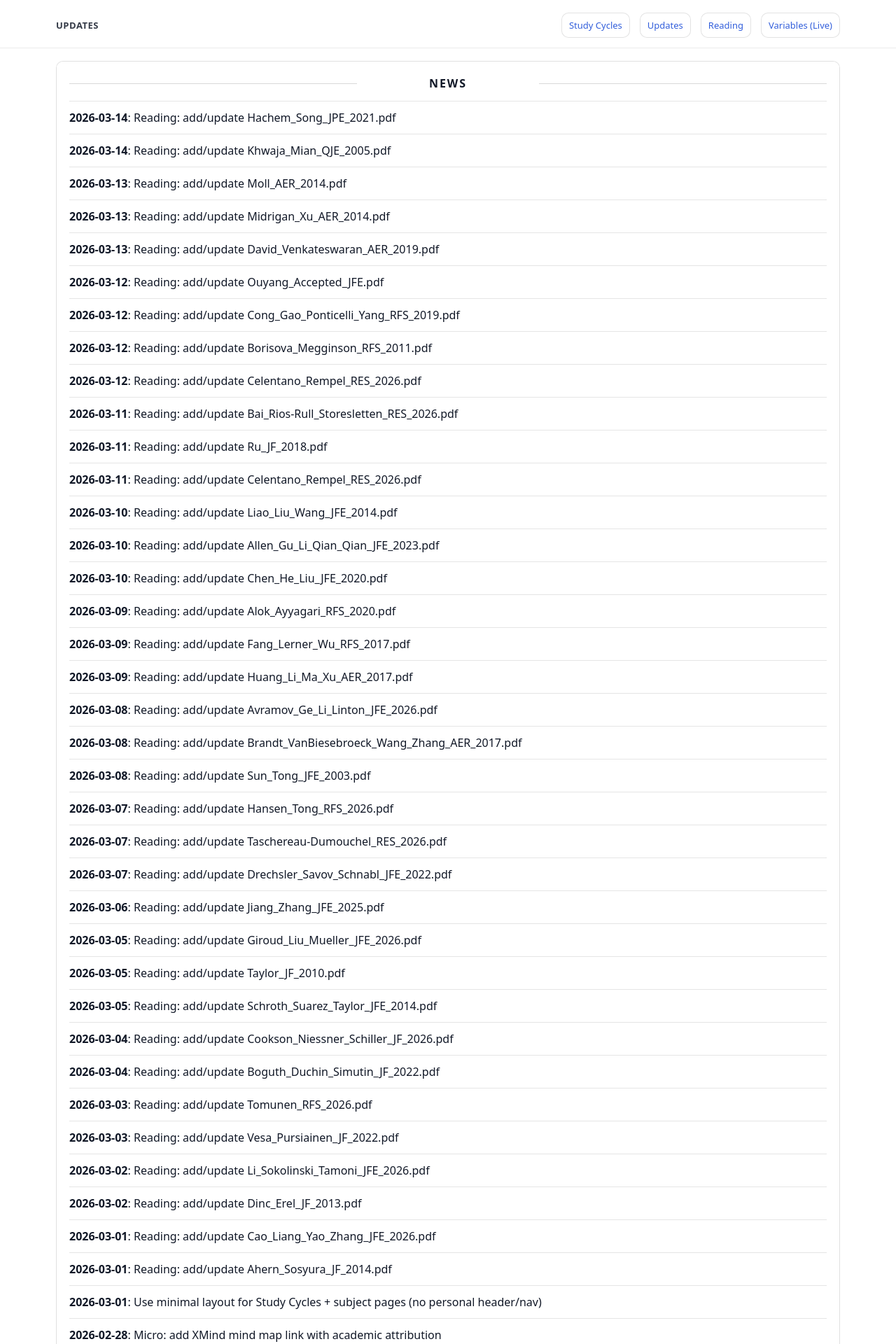
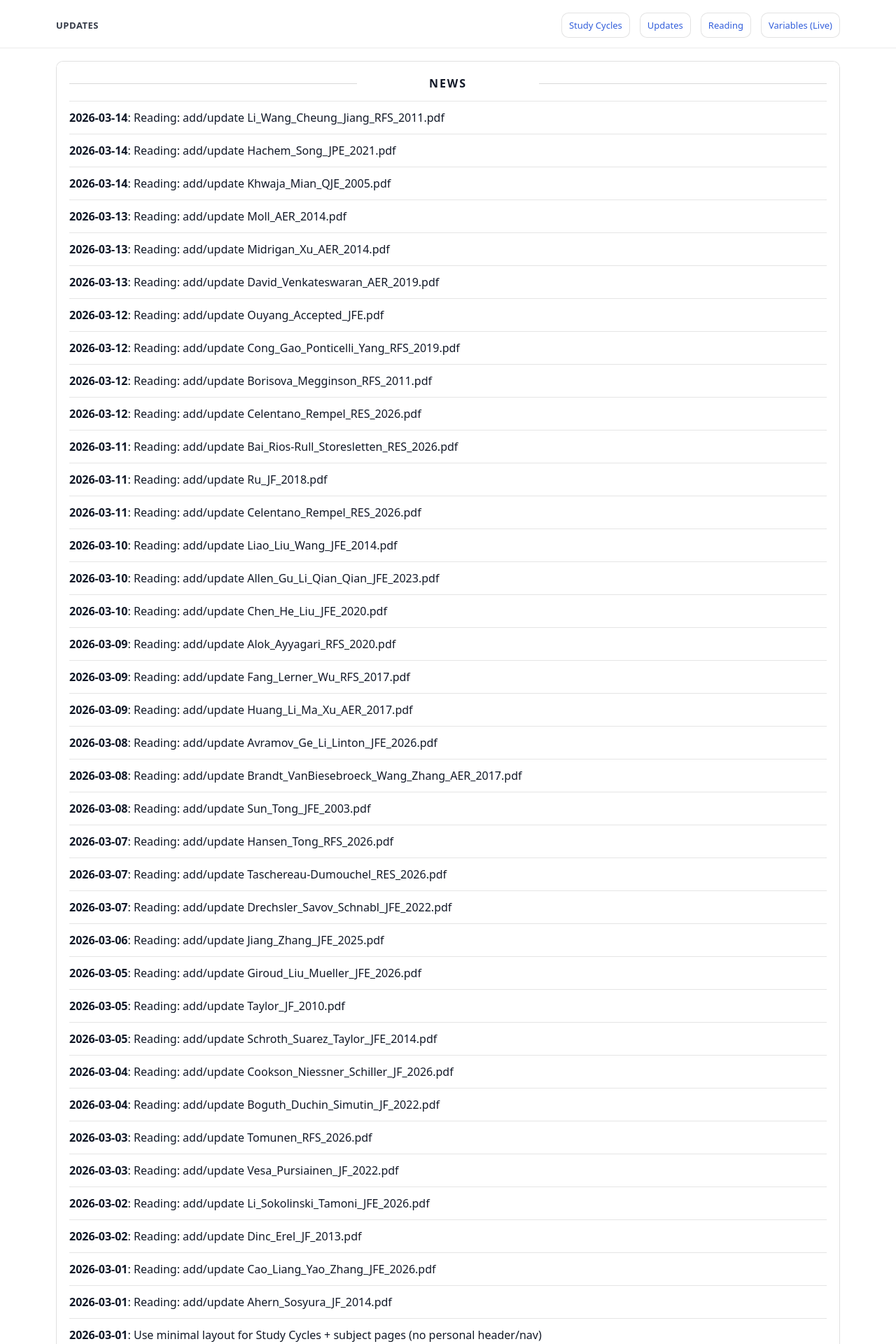
Before and after one commit to yaxinzn/study-archive, a Jekyll site: the page built from updates/index.md, in a window 1280 px wide. Shown: the top 1920 px of the page at 70% size. Built offline with Jekyll 4.4.1, drawn with Linux system fonts in a browser that asks for light colours; some of the changed text lies outside the part shown.

Commit message:
chore: update NEWS feed

```diff
--- a/_data/news.yml
+++ b/_data/news.yml
@@ -1,4 +1,7 @@
 # Auto-generated update history (sorted newest -> oldest). Do not edit manually.
+- ts: "1773486126"
+  date: "2026-03-14"
+  title: "Reading: add/update Li_Wang_Cheung_Jiang_RFS_2011.pdf"
 - ts: "1773485897"
   date: "2026-03-14"
   title: "Reading: add/update Hachem_Song_JPE_2021.pdf"
```
